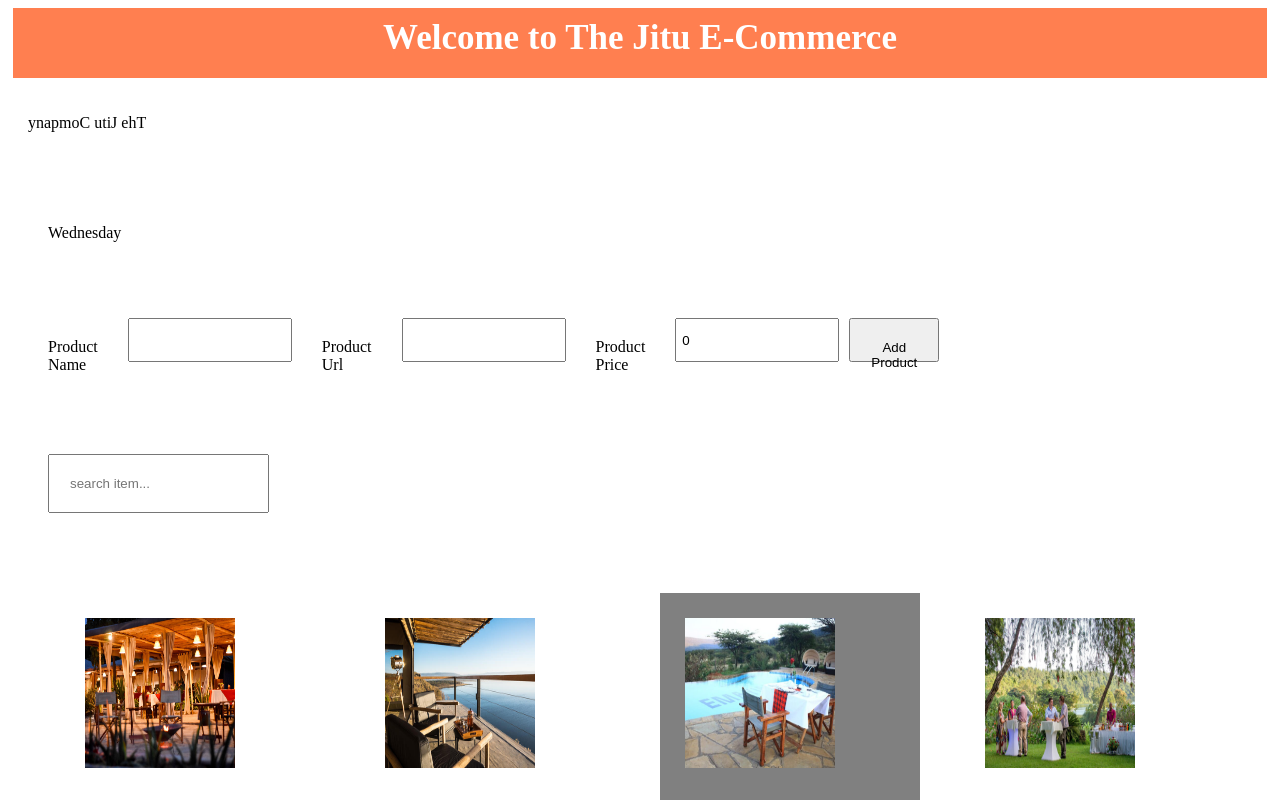
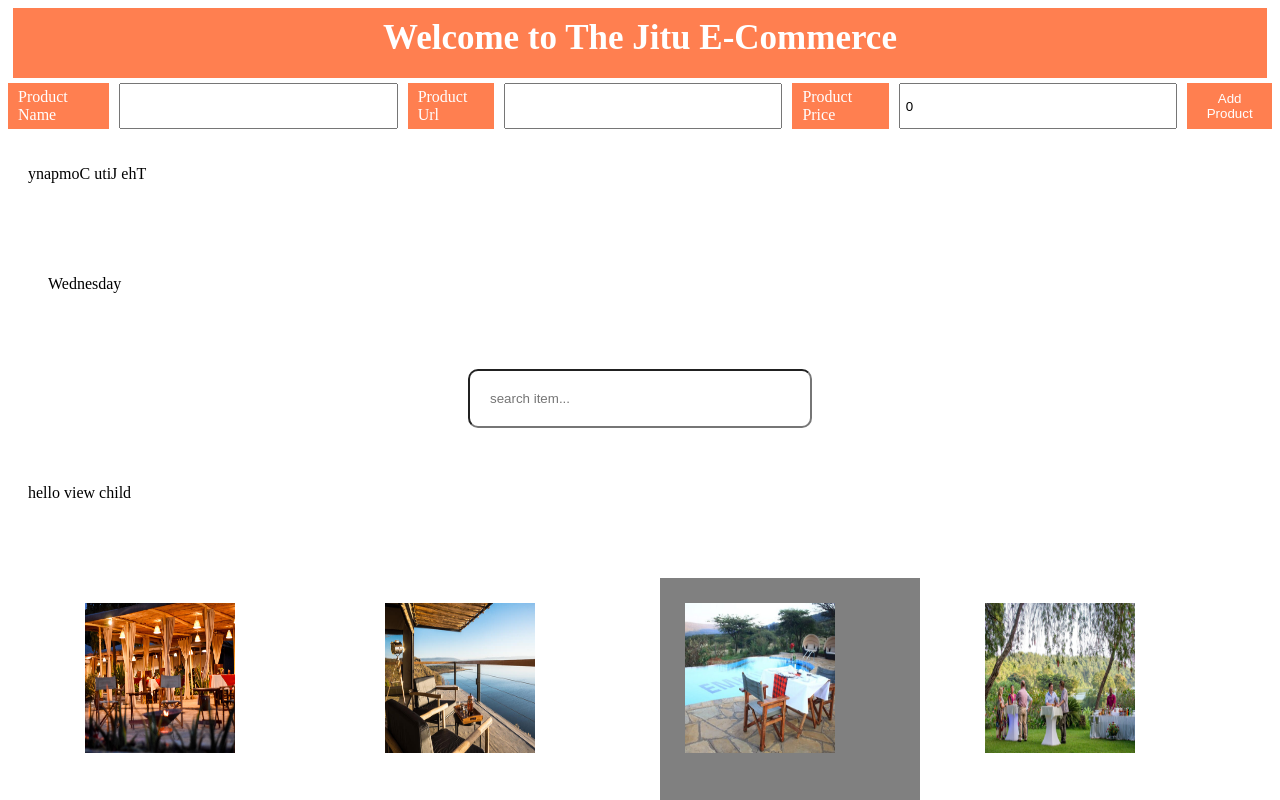
Before and after one commit to collinsMutai/angular-ecommerce, an Angular app: page / in a window 1280 px wide. Shown: the top 800 px of the page. Built offline with nearby package versions, Linux system fonts and the light colour scheme.

Commit message:
property&event binding/viewchild

```diff
--- /dev/null
+++ b/src/app/add-product/add-product.component.css
@@ -0,0 +1,18 @@
+.products{
+    display: flex;
+    flex-direction: row;
+    gap: 10px;
+    justify-content: center;
+}
+.products input{
+    padding: 5px;
+    width: 300px;
+}
+.products label,button{
+    background-color: coral;
+    color: white;
+    padding: 5px 10px;
+}
+button{
+    border-style: none;
+}
--- /dev/null
+++ b/src/app/add-product/add-product.component.html
@@ -0,0 +1,9 @@
+<div class="products">
+    <label for="">Product Name</label>
+    <input type="text" [(ngModel)]="name" />
+    <label for="">Product Url</label>
+    <input type="text" [(ngModel)]="url" />
+    <label for="">Product Price</label>
+    <input type="number" [(ngModel)]="price" />
+    <button (click)="OnAdd()">Add Product</button>
+  </div>
--- /dev/null
+++ b/src/app/add-product/add-product.component.ts
@@ -0,0 +1,29 @@
+import { Component, EventEmitter, OnInit, Output } from '@angular/core';
+import { Product } from '../interfaces';
+
+@Component({
+  selector: 'app-add-product',
+  templateUrl: './add-product.component.html',
+  styleUrls: ['./add-product.component.css']
+})
+export class AddProductComponent implements OnInit {
+  name=''
+  url=''
+  price=0
+  // event emitting data to the parent
+ @Output('add') addProduct=new EventEmitter<Product>()
+  constructor() { }
+
+  ngOnInit(): void {
+  }
+  OnAdd(){
+    this.addProduct.emit({
+      name:this.name,
+      price:this.price,
+      inStock:true,
+      url:this.url,
+      sellingAt:this.price * 0.8,
+      description:'Product description'
+    } )
+  }
+}
--- a/src/app/app.component.html
+++ b/src/app/app.component.html
@@ -1,2 +1,5 @@
 <app-header></app-header>
-<app-products></app-products>
+<!-- event binding/child to parent -->
+<app-add-product (add)="OnAdd($event)"></app-add-product>
+<!-- property binding/parent to child -->
+<app-products [product]="products"></app-products>
--- a/src/app/app.component.ts
+++ b/src/app/app.component.ts
@@ -1,4 +1,5 @@
 import { Component } from '@angular/core';
+import { Product } from './interfaces';
 
 @Component({
   selector: 'app-root',
@@ -7,4 +8,74 @@ import { Component } from '@angular/core';
 })
 export class AppComponent {
   title = 'directive';
+  products: Product[] =
+  [
+    {
+      name: 'Laptop',
+      price: 300.90,
+      url: 'assets/images/8dayskenya.jpg',
+      inStock: true,
+      sellingAt:199.99,
+      description:'  Lorem ipsum dolor sit amet consectetur, adipisicing elit. Quae, quod.'
+    },
+    {
+      name: 'Printer',
+      price: 300,
+      url: 'assets/images/9 days kenya.jpeg',
+      inStock: true,
+      sellingAt:199.99,
+      description:'  Lorem ipsum dolor sit amet consectetur, adipisicing elit. Quae, quod.'
+    },
+    {
+      name: 'Desktop',
+      price: 300,
+      url: 'assets/images/13 days kenya safari.jpeg',
+      inStock: false,
+      sellingAt:199.99,
+      description:'  Lorem ipsum dolor sit amet consectetur, adipisicing elit. Quae, quod.'
+    },
+    {
+      name: 'Hard Disk',
+      price: 300,
+      url: 'assets/images/adventure.jpg',
+      inStock: true,
+      sellingAt:199.99,
+      description:'  Lorem ipsum dolor sit amet consectetur, adipisicing elit. Quae, quod.'
+    },
+    {
+      name: 'Laptop',
+      price: 300,
+      url: 'assets/images/easter.jpg',
+      inStock: true,
+      sellingAt:199.99,
+      description:'  Lorem ipsum dolor sit amet consectetur, adipisicing elit. Quae, quod.'
+    },
+    {
+      name: 'Laptop',
+      price: 300,
+      url: 'assets/images/honeymoon.jpg',
+      inStock: true,
+      sellingAt:199.99,
+      description:'  Lorem ipsum dolor sit amet consectetur, adipisicing elit. Quae, quod.'
+    },
+    {
+      name: 'Laptop',
+      price: 300,
+      url: 'assets/images/shortbreaks.jpg',
+      inStock: false,
+      sellingAt:199.99,
+      description:'  Lorem ipsum dolor sit amet consectetur, adipisicing elit. Quae, quod.'
+    },
+    {
+      name: 'Laptop',
+      price: 300,
+      url: 'assets/images/valentines.jpg',
+      inStock: true,
+      sellingAt:199.99,
+      description:'  Lorem ipsum dolor sit amet consectetur, adipisicing elit. Quae, quod.'
+    }
+  ]
+  OnAdd(product:Product){
+    this.products.push(product)
+  }
 }
--- a/src/app/app.module.ts
+++ b/src/app/app.module.ts
@@ -8,6 +8,7 @@ import { ReversePipe } from './pipes/Reverse';
 import { ShortenPipe } from './pipes/Shorten';
 import { ProductsComponent } from './products/products.component';
 import { SearchPipe } from './pipes/SearchPipe';
+import { AddProductComponent } from './add-product/add-product.component';
 
 @NgModule({
   declarations: [
@@ -16,7 +17,8 @@ import { SearchPipe } from './pipes/SearchPipe';
     ProductsComponent,
     ShortenPipe,
     ReversePipe,
-    SearchPipe
+    SearchPipe,
+    AddProductComponent
   ],
   imports: [
     BrowserModule,
--- a/src/app/products/products.component.css
+++ b/src/app/products/products.component.css
@@ -19,17 +19,11 @@
 .color-white{
     color: white;
 }
-.products{
-    display: flex;
-    width: 400px;
-    gap: 10px;
+.search{
+  display: flex;
+  justify-content: center;
 }
-.products input{
-    padding: 5px;
-    width: 150px;
-    height: 30px;
+.search input{
+  width: 300px;
+  border-radius: 10px;
 }
-button{
-    width: 100px;
-    height: 30px;
-}
--- a/src/app/products/products.component.html
+++ b/src/app/products/products.component.html
@@ -13,20 +13,15 @@
   <p>{{ date | date | uppercase }}</p>
   <p>{{ company | uppercase }}</p>
 </div> -->
-<div class="products">
-  <label for="">Product Name</label>
-  <input type="text" [(ngModel)]="name" />
-  <label for="">Product Url</label>
-  <input type="text" [(ngModel)]="url" />
-  <label for="">Product Price</label>
-  <input type="number" [(ngModel)]="price" />
-  <button (click)="OnAdd()">Add Product</button>
-</div>
-<div>
+
+<!-- Searching s product -->
   <div class="search">
     <input type="text" [(ngModel)]="filter" placeholder="search item..." />
   </div>
-</div>
+  <!-- viewchild -->
+<p #hello>hello view child</p>
+
+  <!-- Displaying -->
 <div *ngIf="products.length; else noProduct" class="container">
   <div *ngFor="let product of products | search:filter; let i = index">
     <div
--- a/src/app/products/products.component.ts
+++ b/src/app/products/products.component.ts
@@ -1,97 +1,32 @@
-import { Component, OnInit } from '@angular/core';
+import { AfterViewInit, Component, ElementRef, Input, OnInit, ViewChild } from '@angular/core';
 import { Product } from '../interfaces';
 @Component({
   selector: 'app-products',
   templateUrl: './products.component.html',
   styleUrls: ['./products.component.css']
 })
-export class ProductsComponent {
-  products: Product[] = [
-    {
-      name: 'Laptop',
-      price: 300.90,
-      url: 'assets/images/8dayskenya.jpg',
-      inStock: true,
-      sellingAt:199.99,
-      description:'  Lorem ipsum dolor sit amet consectetur, adipisicing elit. Quae, quod.'
-    },
-    {
-      name: 'Printer',
-      price: 300,
-      url: 'assets/images/9 days kenya.jpeg',
-      inStock: true,
-      sellingAt:199.99,
-      description:'  Lorem ipsum dolor sit amet consectetur, adipisicing elit. Quae, quod.'
-    },
-    {
-      name: 'Desktop',
-      price: 300,
-      url: 'assets/images/13 days kenya safari.jpeg',
-      inStock: false,
-      sellingAt:199.99,
-      description:'  Lorem ipsum dolor sit amet consectetur, adipisicing elit. Quae, quod.'
-    },
-    {
-      name: 'Hard Disk',
-      price: 300,
-      url: 'assets/images/adventure.jpg',
-      inStock: true,
-      sellingAt:199.99,
-      description:'  Lorem ipsum dolor sit amet consectetur, adipisicing elit. Quae, quod.'
-    },
-    {
-      name: 'Laptop',
-      price: 300,
-      url: 'assets/images/easter.jpg',
-      inStock: true,
-      sellingAt:199.99,
-      description:'  Lorem ipsum dolor sit amet consectetur, adipisicing elit. Quae, quod.'
-    },
-    {
-      name: 'Laptop',
-      price: 300,
-      url: 'assets/images/honeymoon.jpg',
-      inStock: true,
-      sellingAt:199.99,
-      description:'  Lorem ipsum dolor sit amet consectetur, adipisicing elit. Quae, quod.'
-    },
-    {
-      name: 'Laptop',
-      price: 300,
-      url: 'assets/images/shortbreaks.jpg',
-      inStock: false,
-      sellingAt:199.99,
-      description:'  Lorem ipsum dolor sit amet consectetur, adipisicing elit. Quae, quod.'
-    },
-    {
-      name: 'Laptop',
-      price: 300,
-      url: 'assets/images/valentines.jpg',
-      inStock: true,
-      sellingAt:199.99,
-      description:'  Lorem ipsum dolor sit amet consectetur, adipisicing elit. Quae, quod.'
-    }
-  ]
+export class ProductsComponent implements OnInit, AfterViewInit {
+  // ViewChild references an element in a component with its elements
+  @ViewChild('hello') paragraph!:ElementRef
+
+  // ngOnInit intitiliazes a component
+ngOnInit(): void {
+  console.log(this.paragraph);
+}
+
+// ngAfterViewInit is called after the view has been added
+ngAfterViewInit(): void {
+  console.log(this.paragraph.nativeElement.textContent);
+}
+
+ @Input('product') products!:Product[]
   date= new Date()
   filter=''
-  name=''
-  url=''
-  price=0
   company='The Jitu Company'
   day = new Date().getDay()
   sellingAt=0
   description=''
-  OnAdd(){
-    this.products.push({
-      name:this.name,
-      url:this.url,
-      price:this.price,
-      inStock:true,
-      sellingAt:this.sellingAt,
-      description:this.description,
-      filter:this.filter
-    })
-  }
+
 
   getDiscount(price:number, selling:number){
     const diff = price - selling
```
